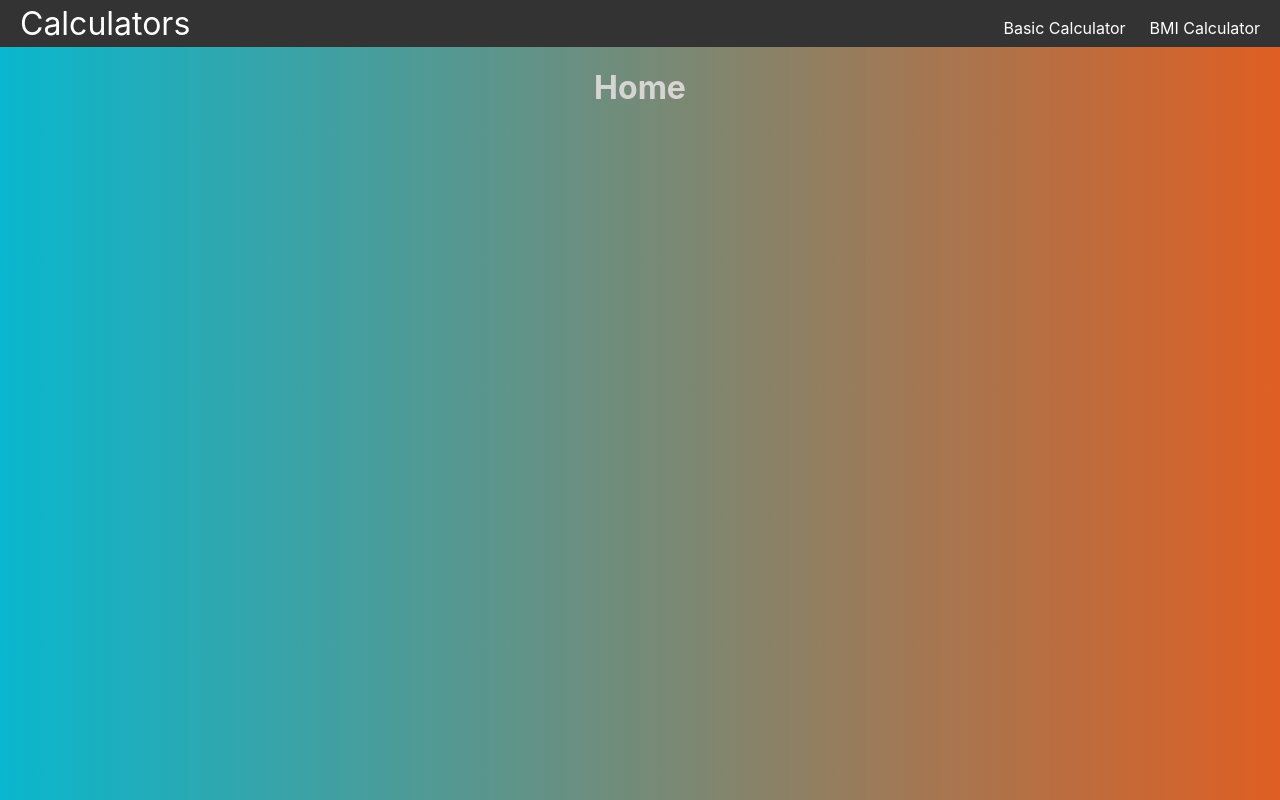
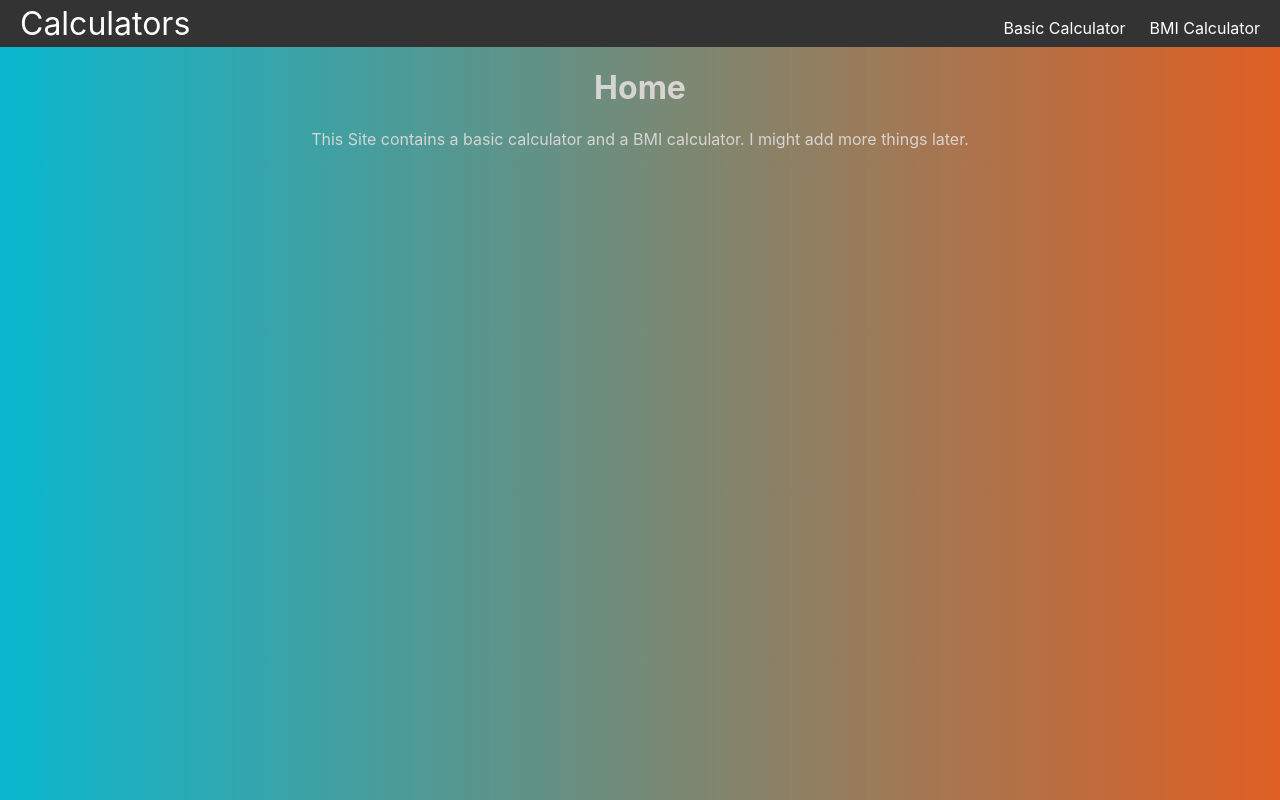
Before and after one commit to Yusuf-ue/calculator-react, a React (Create React App) app: page / in a window 1280 px wide. Built offline with nearby package versions, Linux system fonts and the light colour scheme.

Commit message:
changed homepage

```diff
--- a/src/pages/home.js
+++ b/src/pages/home.js
@@ -1,3 +1,10 @@
  export default function Home() {
-    return <h1> Home </h1>
+    return(
+    <>
+        <h1> Home </h1>
+        <p> This Site contains a basic calculator and a BMI calculator.
+            I might add more things later.
+        </p>
+    </>
+    )
 }
```
